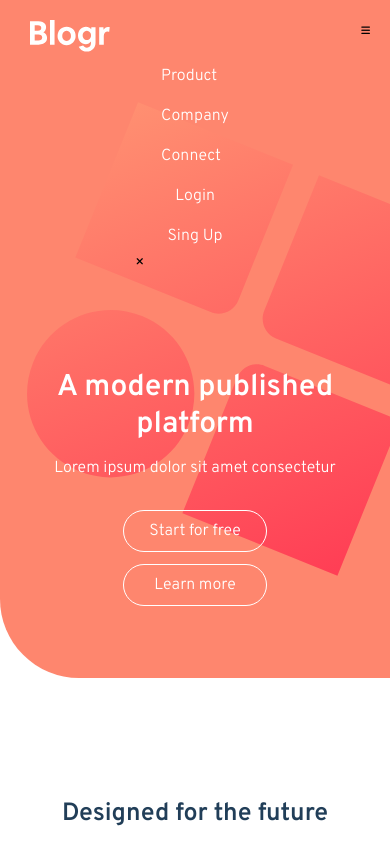
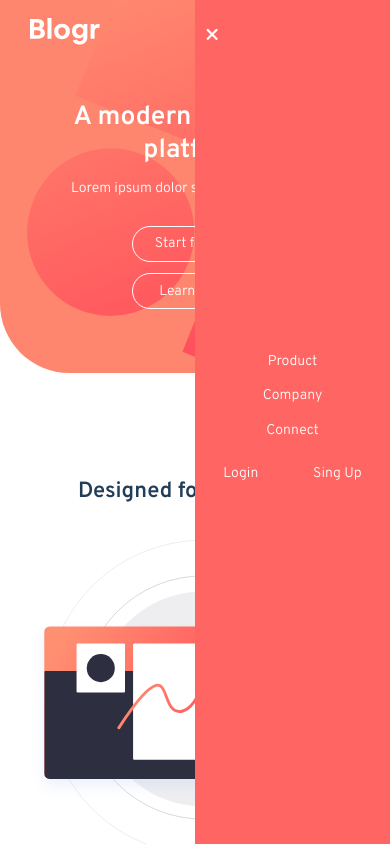
Before and after one commit to imansaadat/blogr-landing, a plain HTML site: page index.html in a window 390 px wide. Both pictures are taken after a click on the element 365 px from the left and 31 px from the top of the page. Shown: the top 844 px of the page. Drawn offline with Linux system fonts and the light colour scheme.

Commit message:
styles and js updated

```diff
--- a/assets/js/main.js
+++ b/assets/js/main.js
@@ -1,8 +1,14 @@
 /*responsive menu*/
-let menu = document.querySelector('.main_menu');
-let btn = document.querySelector('.btns');
-let hamMenu = document.querySelector('.hamburger_menu');
-hamMenu.addEventListener("click",()=>{
-    menu.classList.toggle('show')
-    btn.classList.toggle('show')
-})
+let menu = document.querySelector(".main_menu");
+let closeMenu = document.querySelector(".fa-times");
+let hamMenu = document.querySelector(".fa-bars");
+
+hamMenu.addEventListener("click", () => {
+  menu.classList.add("show");
+  document.documentElement.classList.add("hidden");
+});
+
+closeMenu.addEventListener("click", () => {
+  menu.classList.remove("show");
+  document.documentElement.classList.remove("hidden");
+});
--- a/assets/styles/pages/index/index-style.scss
+++ b/assets/styles/pages/index/index-style.scss
@@ -37,6 +37,10 @@ ul {
   color: #ffffff;
 }
 
+.hidden{
+  overflow-y: hidden;
+}
+
 .flex {
   display: flex;
   justify-content: center;
@@ -61,15 +65,23 @@ ul {
    .hamburger_menu{
      display: none;
      cursor: pointer;
+     font-size: 2rem;
+     color: #fff;
    }
     .main_menu {
       flex-grow: 1;
+      margin-left: 4rem;
       justify-content: flex-start;
-      margin-left: 4rem;
-
+      .close{
+        display: none;
+        font-size: 2rem;
+        color: #fff;
+      }
+        .btns{
+          margin-left: auto;
+        }
       li {
         margin: 0 2rem;
-
         a {
           position: relative;
           display: inline-block;
@@ -290,62 +302,71 @@ ul {
 /*responsive styles*/
 
 @media (max-width: 992px) {
-
+  html{
+    font-size: 55%;
+  }
 }
 
 @media (max-width: 768px) {
   /*responsive menu*/
   .header{
     .main_nav{
+
+       .main_menu{
+         width: 0;
+         height: 100%;
+         display: flex;
          flex-direction: column;
-       flex-wrap: wrap;
-       .hamburger_menu{
+         justify-content: center;
+         position: fixed;
+         margin:0;
+         right: 0;
+         top: 0;
+         overflow: hidden;
+         background-color: #FF6663;
+         z-index: 1000;
+         transition: .3s ease-in-out 200ms;
+         li{
+           margin: 1rem 0;
+           opacity: 0;
+           transition: .3s ease-in-out;
+         }
+         .close{
+           cursor: pointer;
+           position: absolute;
            display: block;
-         position: absolute;
-         top: 2.5rem;
-         right: 2rem;
+           top: 1.8rem;
+           left: 1.2rem;
+
          }
-       .logo{
-         align-self: flex-start;
-       }
-       .main_menu{
-
-         display: none;
-         margin: 0;
-         li{
-           a{
-             padding: 1rem 2.5rem;
-             &::after{
-               display: none;
-             }
-             &:hover{
-               color: $Title_color;
+         &.show{
+           width: 50%;
+           overflow: visible;
+           transition: .3s ease-in-out ;
+           li,.btns{
+             opacity: 1;
+             transition: .3s ease-in-out 200ms;
            }
          }
        }
 
-         &.show{
-           display: block;
+       .btns{
+         width: 100%;
+         text-align: center;
+         opacity: 0;
+         transition: .3s ease-in-out;
+         .btn{
+           display: inline-block;
          }
        }
-       .btns{
-         top: 15rem;
-         display: none;
-         .btn{
-           text-align: center;
+       .hamburger_menu{
          display: block;
-           margin: 0;
-           &:hover{
-             background: none;
-             color: $Title_color;
-           }
-         }
-         &.show{
-           display: block;
-         }
+         position: absolute;
+         right: 3rem;
        }
      }
     .intro_content{
+      margin-top: 6rem;
       h1{
         font-size: 3rem;
       }
@@ -374,6 +395,7 @@ ul {
 
         &.feature_content {
           margin: 0;
+          padding:0;
         }
       }
 
```
Also changed, not shown: assets/styles/pages/index/index-style.css, 1 other file. Lines whose indentation alone changed are shown as unchanged.
